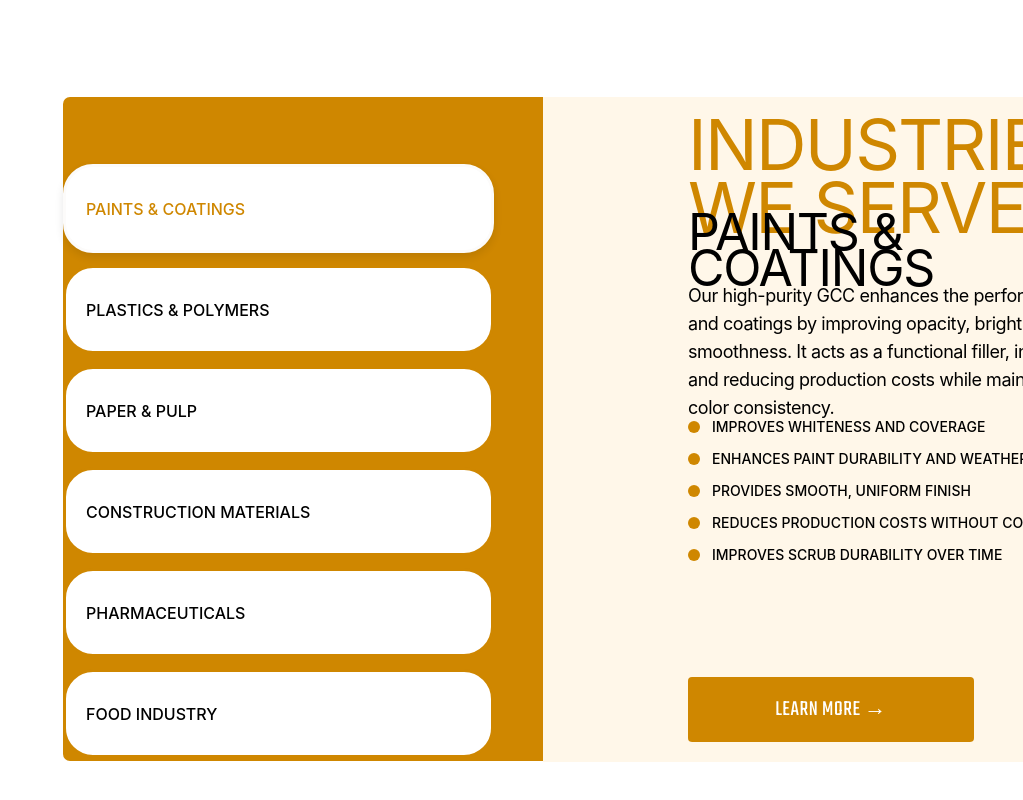
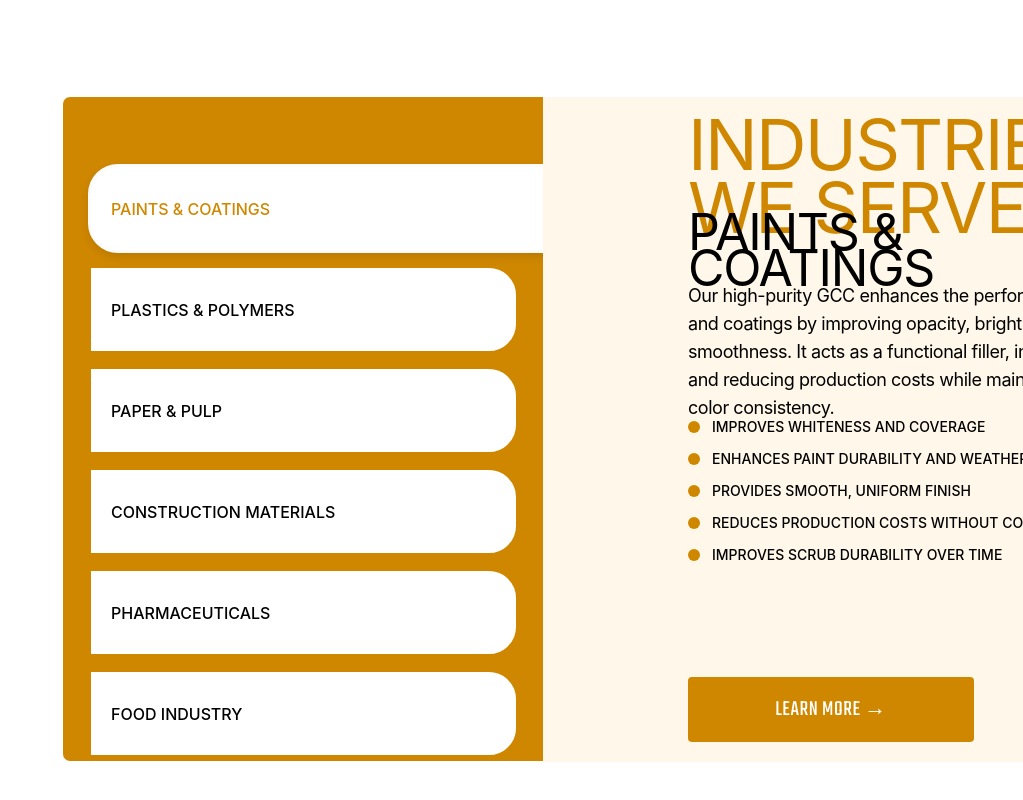
Before and after one commit to Garvesh-Jangid/Rajmicron, a React (Create React App) app: page / in a window 1280 px wide. Shown: the part 4848-5648 px from the top of the page, without its empty margins (257-1280 px from the left). Built offline with nearby package versions, Linux system fonts and the light colour scheme; a web font is replaced by a local one.

Commit message:
refactor: Remove unused Industries component and update App.js imports

```diff
--- a/src/App.js
+++ b/src/App.js
@@ -3,7 +3,6 @@ import Header from './components/header';
 import Hero from './components/Hero';
 import About from './components/About';
 import WhyChooseUs from './components/WhyChooseUs';
-import Industries from './components/Industries';
 import Products from './components/Products';
 import Benchmark from './components/feature/benchmark';
 import ParticleSizeComparison from './components/feature/particle';
--- a/src/components/Industries.jsx
+++ /dev/null
@@ -1,55 +0,0 @@
-import React from 'react';
-
-const Industries = () => {
-  const industries = [
-    {
-      icon: '🎨',
-      title: 'Paints & Coatings',
-      description: 'High-quality calcium carbonate for superior paint formulations.',
-      bgColor: 'bg-orange-100'
-    },
-    {
-      icon: '🏭',
-      title: 'Plastics',
-      description: 'Enhancing plastic properties with our premium calcium carbonate.',
-      bgColor: 'bg-teal-100'
-    },
-    {
-      icon: '📄',
-      title: 'Paper Industry',
-      description: 'Improving paper quality and brightness with our specialized products.',
-      bgColor: 'bg-blue-100'
-    },
-    {
-      icon: '🏗️',
-      title: 'Construction',
-      description: 'Supporting construction materials with our durable calcium carbonate solutions.',
-      bgColor: 'bg-green-100'
-    }
-  ];
-
-  return (
-    <section id="industries" className="py-20 bg-white">
-      <div className="max-w-7xl mx-auto px-4 sm:px-6 lg:px-8">
-        <div className="text-center mb-16">
-          <h2 className="text-4xl font-bold text-gray-800 mb-4">Industries We Serve</h2>
-          <p className="text-xl text-gray-600">Providing solutions across multiple sectors</p>
-        </div>
-
-        <div className="grid grid-cols-1 md:grid-cols-2 lg:grid-cols-4 gap-8">
-          {industries.map((industry, index) => (
-            <div key={index} className="text-center p-6 border border-gray-200 rounded-lg hover:shadow-lg transition-shadow">
-              <div className={`w-16 h-16 ${industry.bgColor} rounded-full flex items-center justify-center mx-auto mb-4`}>
-                <span className="text-2xl">{industry.icon}</span>
-              </div>
-              <h3 className="text-lg font-bold text-gray-800 mb-2">{industry.title}</h3>
-              <p className="text-gray-600 text-sm">{industry.description}</p>
-            </div>
-          ))}
-        </div>
-      </div>
-    </section>
-  );
-};
-
-export default Industries;
--- a/src/components/feature/industries.jsx
+++ b/src/components/feature/industries.jsx
@@ -172,17 +172,20 @@ const IndustriesCards = () => {
       key={index}
       className="cursor-pointer transition-all duration-200 relative"
       style={{
-                width: '431px',
+        width: industry.active ? '458px' : '431px',
         height: '89px',
         backgroundColor: 'white',
         border: industry.active ? '3px solid #fcfbfaff' : '3px solid #CF8700',
-                marginRight: industry.active ? '-50px' : '25px',
-                borderRadius: '30px',
+        marginLeft: '25px',
+        borderRadius: industry.active ? '0px' : '30px',
+        borderTopLeftRadius: industry.active ? '30px' : undefined,
+        borderBottomLeftRadius: industry.active ? '30px' : undefined,
         padding: '12px 20px',
         boxShadow: industry.active ? '0 4px 8px rgba(0,0,0,0.1)' : 'none',
         display: 'flex',
         alignItems: 'center',
-                justifyContent: 'flex-start'
+        justifyContent: 'flex-start',
+        opacity: 1
       }}
       onClick={(e) => {
         e.stopPropagation();
```
Lines whose indentation alone changed are shown as unchanged.
